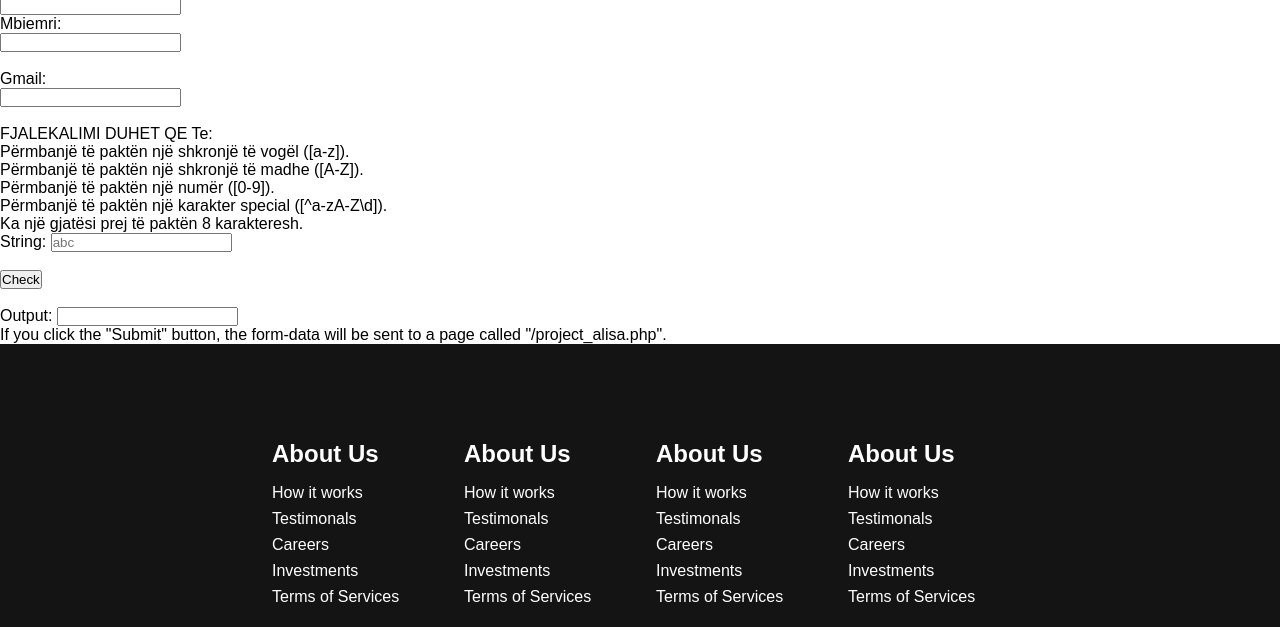
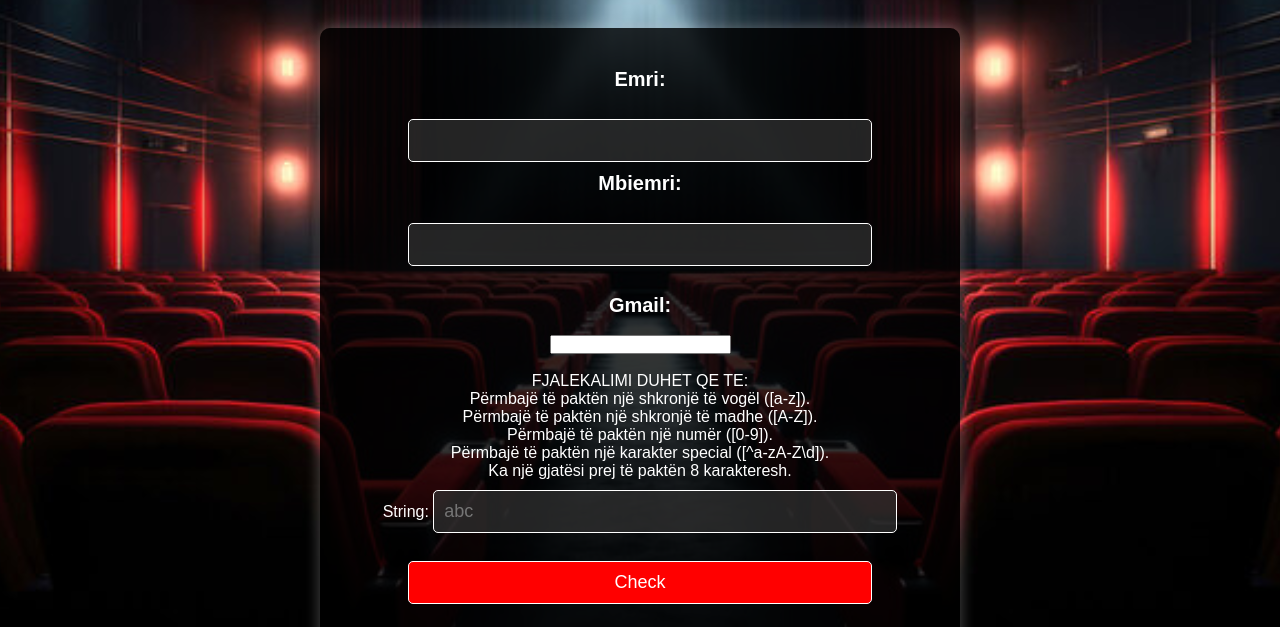
Before and after one commit to Alisatoci/kinema_1, a plain HTML site: page validimi.html in a window 1280 px wide. Shown: the part 102-729 px from the top of the page. Drawn offline with Linux system fonts and the light colour scheme.

Commit message:
Validimi

```diff
--- a/validimi.css
+++ b/validimi.css
@@ -0,0 +1,54 @@
+/* Vendosja e një sfondi me imazh për të gjithë faqen */
+body {
+    background: url('360_F_689499531_MeYeI1VVavgYQRzz0S3JxkQ9VxzgYZQh.jpg'
+    ) no-repeat center center/cover;
+    background-attachment: fixed; /* Bën që imazhi të mos lëvizë gjatë skrollimit */
+    margin: 0;
+    padding: 0;
+    font-family: 'Oswald', sans-serif;
+}
+
+/* Stilizimi i seksionit të validimit */
+.validation-container {
+    background-color: rgba(0, 0, 0, 0.8); /* Sfonda e zezë me transparencë */
+    color: white; /* Teksti i bardhë */
+    padding: 30px;
+    border-radius: 10px;
+    width: 50%;
+    margin: 50px auto;
+    text-align: center;
+    box-shadow: 0px 0px 15px rgba(255, 255, 255, 0.3); /* Hije e lehtë */
+}
+
+/* Stilizimi i inputeve */
+.validation-container input[type="text"],
+.validation-container input[type="email"],
+.validation-container input[type="button"] {
+    background-color: rgba(50, 50, 50, 0.7); /* Input me sfond gjysmë-transparent */
+    color: white;
+    border: 1px solid white;
+    padding: 10px;
+    font-size: 18px;
+    border-radius: 5px;
+    width: 80%;
+    margin-top: 10px;
+}
+
+/* Stilizimi i butonit */
+.validation-container input[type="button"] {
+    background-color: red;
+    cursor: pointer;
+    transition: 0.3s;
+}
+
+.validation-container input[type="button"]:hover {
+    background-color: darkred;
+}
+
+/* Stilizimi i etiketave (labels) */
+.validation-container label {
+    font-size: 20px;
+    font-weight: bold;
+    display: block;
+    margin-top: 10px;
+}
--- a/validimi.html
+++ b/validimi.html
@@ -9,6 +9,7 @@
     <link rel="stylesheet" href="https://cdnjs.cloudflare.com/ajax/libs/font-awesome/6.5.1/css/all.min.css">
 
     <link rel="stylesheet" href="kinema.css">
+    <link rel="stylesheet" href="validimi.css">
     <link rel="preconnect" href="https://fonts.googleapis.com">
     <link rel="preconnect" href="https://fonts.gstatic.com" crossorigin>
     <link href="https://fonts.googleapis.com/css2?family=Oswald:wght@200..700&display=swap" rel="stylesheet">
@@ -58,7 +59,7 @@
         </div>
     </div>
     </nav>
-
+    <div class="validation-container">
     <form action="/action_page.php">
         <label for="fname">Emri:</label><br>
         <input type="text" id="fname" name="fname" value=""><br>
@@ -68,13 +69,12 @@
         <input type="gmail" id="gmail" name="gmail"><br><br>
 
       </form>
-
       <p>
-          FJALEKALIMI DUHET QE Te: <br>
-          Përmbanjë të paktën një shkronjë të vogël ([a-z]).<br>
-          Përmbanjë të paktën një shkronjë të madhe ([A-Z]).<br>
-          Përmbanjë të paktën një numër ([0-9]).<br>
-          Përmbanjë të paktën një karakter special ([^a-zA-Z\d]).<br>
+          FJALEKALIMI DUHET QE TE: <br>
+          Përmbajë të paktën një shkronjë të vogël ([a-z]).<br>
+          Përmbajë të paktën një shkronjë të madhe ([A-Z]).<br>
+          Përmbajë të paktën një numër ([0-9]).<br>
+          Përmbajë të paktën një karakter special ([^a-zA-Z\d]).<br>
           Ka një gjatësi prej të paktën 8 karakteresh.<br>
       </p>
 
@@ -88,9 +88,7 @@
           <br /> Output:
           <input type="text" id="t2" readonly />
       </p>
-
-      <p>If you click the "Submit" button, the form-data will be sent to a page called "/project_alisa.php".</p>
-
+    </div>
 
 
 
```
Also changed, not shown: 360_F_689499531_MeYeI1VVavgYQRzz0S3JxkQ9VxzgYZQh.jpg (added).
